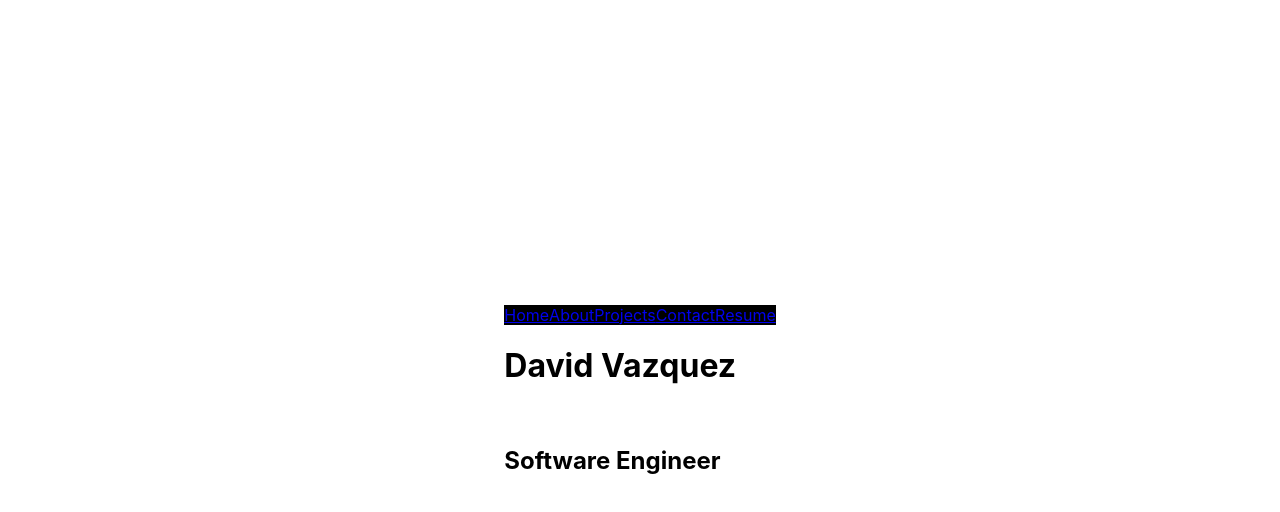
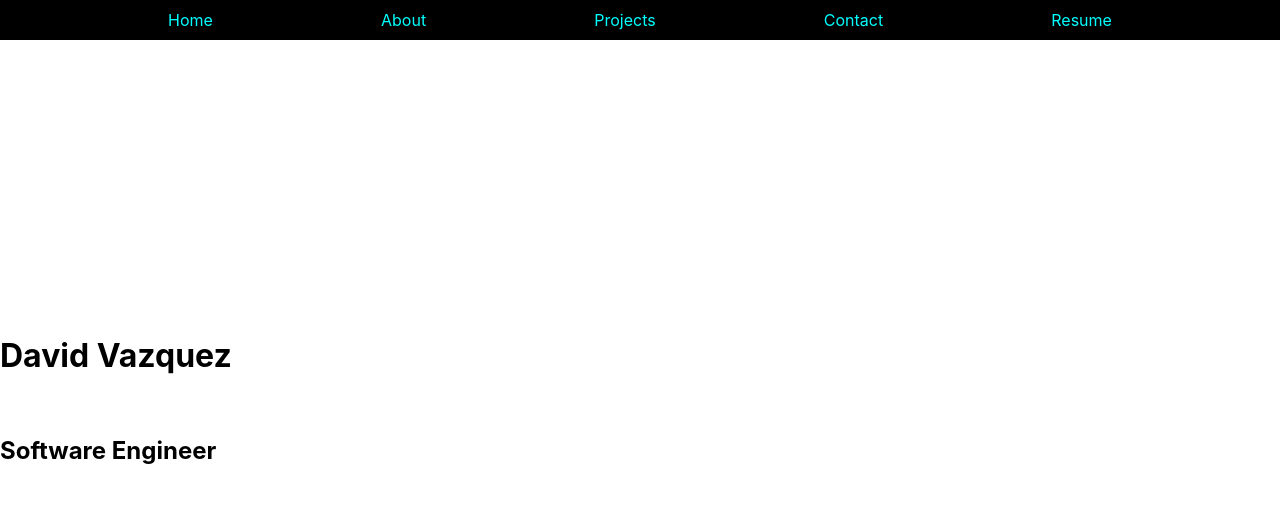
Before and after one commit to IPREM1ERI/portfolio, a React (Create React App) app: page / in a window 1280 px wide. Shown: the top 512 px of the page. Built offline with nearby package versions, Linux system fonts and the light colour scheme.

Commit message:
remove underline from a tags in nav bar, change color

```diff
--- a/src/App.css
+++ b/src/App.css
@@ -2,9 +2,9 @@ html {
   box-sizing: border-box;
 }
 
-* {
+/* * {
   box-sizing: inherit;
-}
+} */
 
 body {
   display: flex;
@@ -19,3 +19,7 @@ body {
 nav {
   width: 100%;
 }
+
+#root {
+width: 100%;
+}
--- a/src/components/NavBar.jsx
+++ b/src/components/NavBar.jsx
@@ -4,7 +4,6 @@ import styles from "./NavBar.module.css"
 function NavBar() {
   return (
     <header>
-
       <nav className={styles.navBar}>
         <Link to='/'>Home</Link>
         <Link to='/about'>About</Link>
--- a/src/components/NavBar.module.css
+++ b/src/components/NavBar.module.css
@@ -1,6 +1,6 @@
 .navBar {
-  /* position: fixed;
-  top: 0; */
+  position: fixed;
+  top: 0;
   display: flex;
   flex-direction: row;
   background-color: black;
@@ -16,3 +16,8 @@
 header > nav {
   width: 100vw;
 }
+
+nav > a {
+  color: aqua;
+  text-decoration: none;
+}
```
Lines whose indentation alone changed are shown as unchanged.
